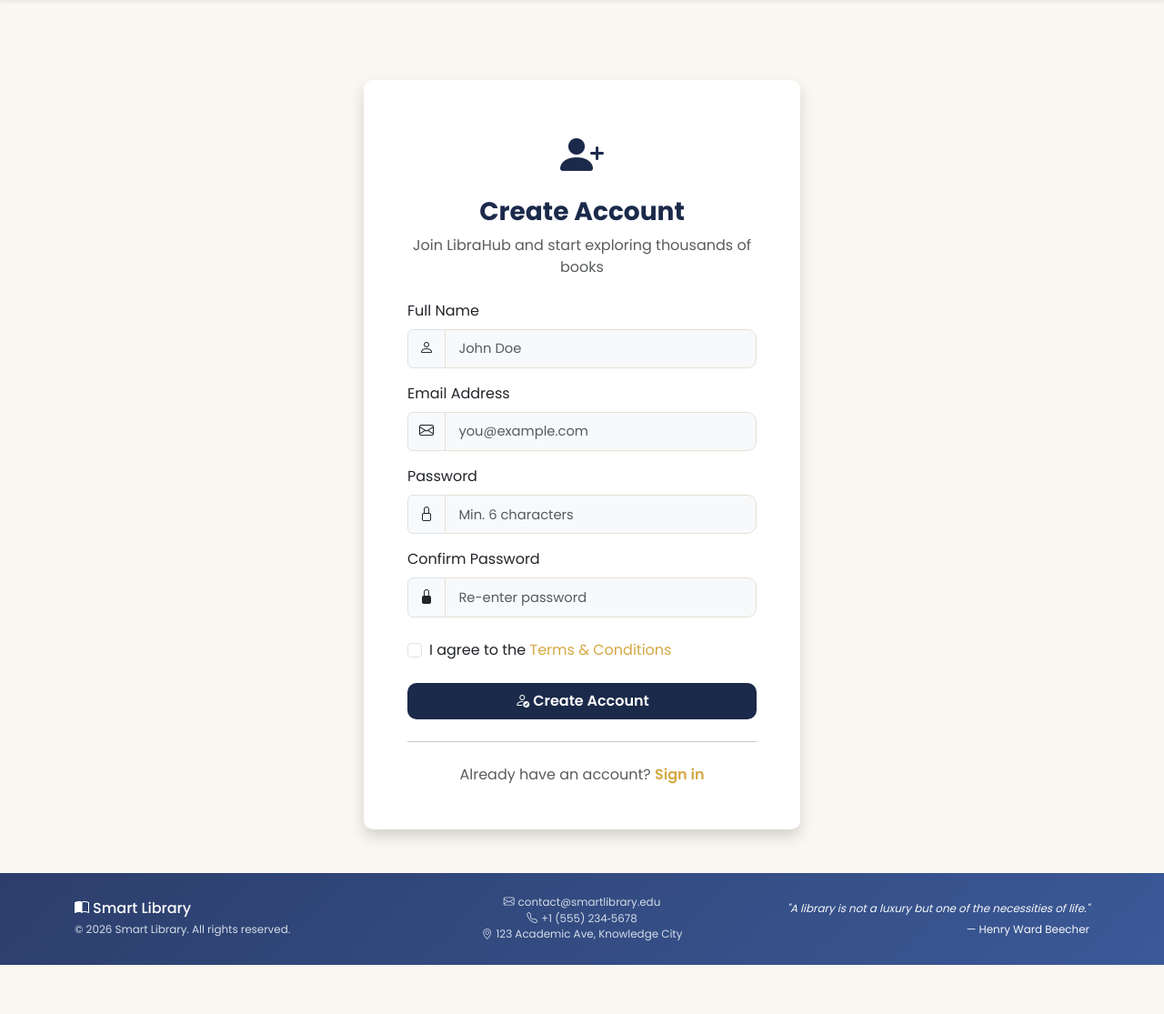
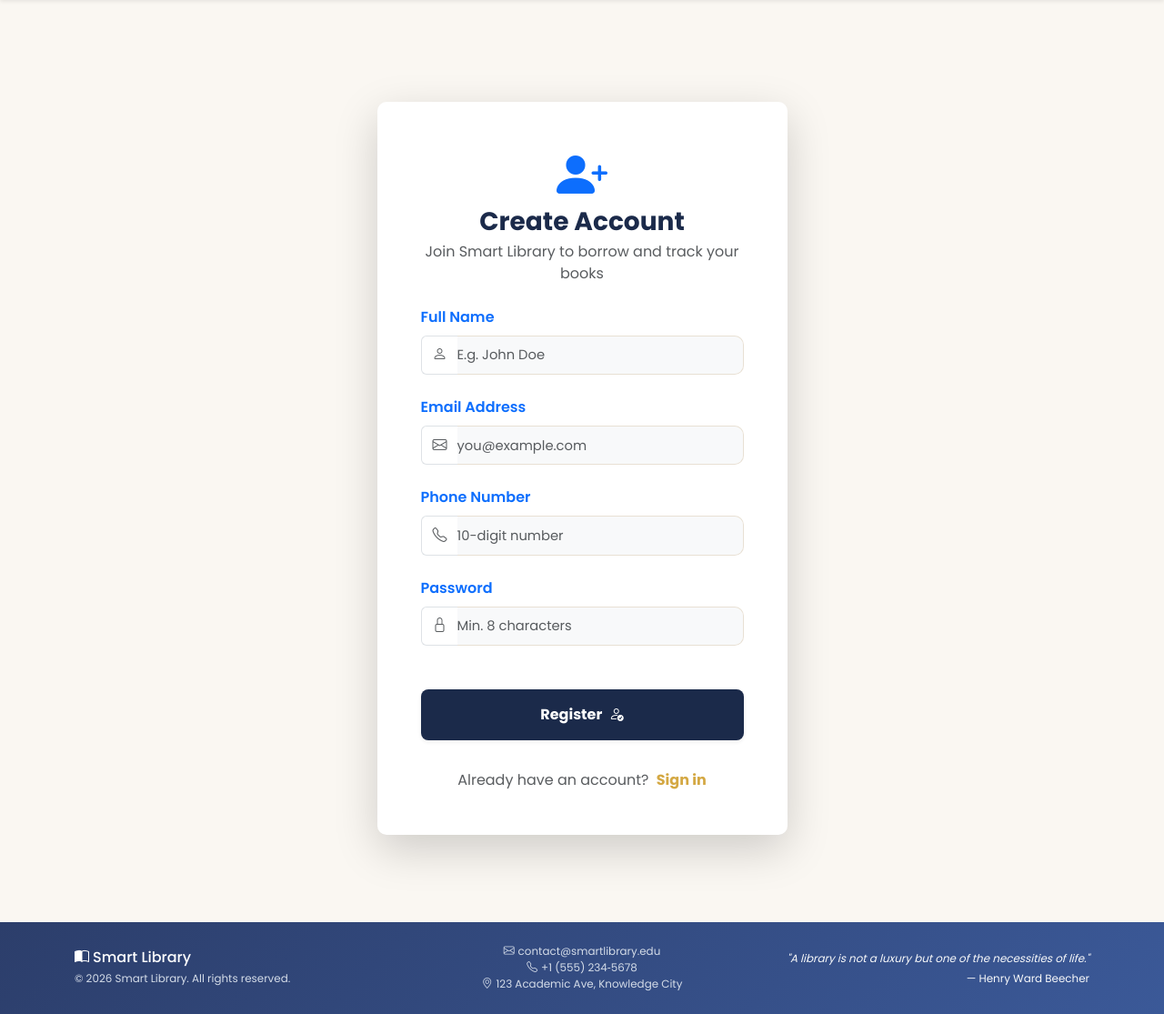
Before and after one commit to AdityaKarippadathUdai/Full-Stack-Project, a Flask app: page /register in a window 1280 px wide. Shown: the part 70-1185 px from the top of the page at 91% size. Before the commit the page ends 1131 px from the top, so only its background shows below. Run offline with Flask 3, Linux system fonts and the light colour scheme.

Commit message:
Registeration for users feature added with verification of form with js

```diff
--- a/static/js/script.js
+++ b/static/js/script.js
@@ -62,9 +62,9 @@ $(function () {
     var $name    = $('#regName');
     var $email   = $('#regEmail');
     var $pass    = $('#regPassword');
-    var $confirm = $('#regConfirm');
+    var $phone   = $('#regPhone');
 
-    [$name, $email, $pass, $confirm].forEach(function ($f) { clearError($f); });
+    [$name, $email, $pass, $phone].forEach(function ($f) { clearError($f); });
 
     if (!$name.val().trim()) {
       showError($name, 'Full name is required.');
@@ -79,23 +79,59 @@ $(function () {
       valid = false;
     }
 
+    if (!$phone.val().trim()) {
+      showError($phone, 'Phone number is required.');
+      valid = false;
+    } else if (!/^\d{10}$/.test($phone.val().replace(/\D/g, ''))) {
+      showError($phone, 'Please enter a valid 10-digit phone number.');
+      valid = false;
+    }
+
     if (!$pass.val()) {
       showError($pass, 'Password is required.');
       valid = false;
-    } else if ($pass.val().length < 6) {
-      showError($pass, 'Password must be at least 6 characters.');
-      valid = false;
-    }
-
-    if (!$confirm.val()) {
-      showError($confirm, 'Please confirm your password.');
-      valid = false;
-    } else if ($confirm.val() !== $pass.val()) {
-      showError($confirm, 'Passwords do not match.');
+    } else if ($pass.val().length < 8) {
+      showError($pass, 'Password must be at least 8 characters.');
       valid = false;
     }
 
     if (!valid) e.preventDefault();
+  });
+
+  /* ---------- Password Strength Indicator ---------- */
+  $('#regPassword').on('input', function() {
+    var val = $(this).val();
+    var $container = $('#pwStrengthContainer');
+    var $bar = $('#pwStrengthBar');
+    var $text = $('#pwStrengthText');
+
+    if (val.length === 0) {
+      $container.hide();
+      $text.hide();
+      return;
+    }
+
+    $container.show();
+    $text.show();
+
+    var strength = 0;
+    if (val.length >= 8) strength += 25;
+    if (val.length >= 12) strength += 25;
+    if (/[A-Z]/.test(val)) strength += 25;
+    if (/[0-9]/.test(val) || /[^A-Za-z0-9]/.test(val)) strength += 25;
+
+    $bar.css('width', strength + '%');
+
+    if (strength <= 25) {
+      $bar.removeClass('bg-warning bg-success').addClass('bg-danger');
+      $text.text('Weak password').removeClass('text-warning text-success').addClass('text-danger');
+    } else if (strength <= 50) {
+      $bar.removeClass('bg-danger bg-success').addClass('bg-warning');
+      $text.text('Medium password').removeClass('text-danger text-success').addClass('text-warning');
+    } else {
+      $bar.removeClass('bg-danger bg-warning').addClass('bg-success');
+      $text.text('Strong password').removeClass('text-danger text-warning').addClass('text-success');
+    }
   });
 
   /* ---------- Add Book Form (Admin) ---------- */
--- a/templates/register.html
+++ b/templates/register.html
@@ -1,83 +1,86 @@
 {% extends "base.html" %}
 {% set active_page = 'register' %}
 
-{% block title %}Register — LibraHub{% endblock %}
+{% block title %}Register — Smart Library{% endblock %}
 
 {% block content %}
-<div class="container">
-  <div class="card form-card shadow">
+<div class="row justify-content-center align-items-center mt-4 mb-5">
+  <div class="col-12 col-md-8 col-lg-5">
 
+    <div class="card form-card shadow-lg border-0 animate__animated animate__fadeInUp">
       <div class="card-body p-4 p-md-5">
+
         <div class="text-center mb-4">
-        <i class="bi bi-person-plus-fill" style="font-size:3rem;color:var(--primary)"></i>
-        <h3 class="mt-2" style="font-weight:700;color:var(--primary)">Create Account</h3>
-        <p class="text-muted">Join LibraHub and start exploring thousands of books</p>
+          <i class="bi bi-person-plus-fill display-4 text-primary mb-3"></i>
+          <h3 class="fw-bold mb-1" style="color:var(--primary)">Create Account</h3>
+          <p class="text-muted">Join Smart Library to borrow and track your books</p>
         </div>
 
+        <!-- Start Form -->
         <form id="registerForm" method="POST" action="{{ url_for('register') }}" novalidate>
+
           <!-- Full Name -->
-        <div class="mb-3">
-          <label for="regName" class="form-label">Full Name</label>
+          <div class="mb-4 position-relative">
+            <label for="regName" class="form-label fw-semibold text-primary">Full Name</label>
             <div class="input-group">
-            <span class="input-group-text"><i class="bi bi-person"></i></span>
-            <input type="text" class="form-control" id="regName" name="name"
-                   placeholder="John Doe" required>
+              <span class="input-group-text bg-white border-end-0 text-muted"><i class="bi bi-person"></i></span>
+              <input type="text" class="form-control border-start-0 ps-0" id="regName" name="name" placeholder="E.g. John Doe" required>
             </div>
-          <div class="invalid-feedback"></div>
+            <div class="invalid-feedback position-absolute w-100 mt-1"></div>
           </div>
 
           <!-- Email -->
-        <div class="mb-3">
-          <label for="regEmail" class="form-label">Email Address</label>
+          <div class="mb-4 position-relative mt-2">
+            <label for="regEmail" class="form-label fw-semibold text-primary">Email Address</label>
             <div class="input-group">
-            <span class="input-group-text"><i class="bi bi-envelope"></i></span>
-            <input type="email" class="form-control" id="regEmail" name="email"
-                   placeholder="you@example.com" required>
+              <span class="input-group-text bg-white border-end-0 text-muted"><i class="bi bi-envelope"></i></span>
+              <input type="email" class="form-control border-start-0 ps-0" id="regEmail" name="email" placeholder="you@example.com" required>
             </div>
-          <div class="invalid-feedback"></div>
+            <div class="invalid-feedback position-absolute w-100 mt-1"></div>
+          </div>
+
+          <!-- Phone Number -->
+          <div class="mb-4 position-relative mt-2">
+            <label for="regPhone" class="form-label fw-semibold text-primary">Phone Number</label>
+            <div class="input-group">
+              <span class="input-group-text bg-white border-end-0 text-muted"><i class="bi bi-telephone"></i></span>
+              <input type="tel" class="form-control border-start-0 ps-0" id="regPhone" name="phone" placeholder="10-digit number" required>
+            </div>
+            <div class="invalid-feedback position-absolute w-100 mt-1"></div>
           </div>
 
           <!-- Password -->
-        <div class="mb-3">
-          <label for="regPassword" class="form-label">Password</label>
+          <div class="mb-4 position-relative mt-2">
+            <label for="regPassword" class="form-label fw-semibold text-primary">Password</label>
             <div class="input-group">
-            <span class="input-group-text"><i class="bi bi-lock"></i></span>
-            <input type="password" class="form-control" id="regPassword" name="password"
-                   placeholder="Min. 6 characters" required>
+              <span class="input-group-text bg-white border-end-0 text-muted"><i class="bi bi-lock"></i></span>
+              <input type="password" class="form-control border-start-0 ps-0" id="regPassword" name="password" placeholder="Min. 8 characters" required>
             </div>
-          <div class="invalid-feedback"></div>
+            <!-- Password Strength Indicator -->
+            <div class="progress mt-2" style="height: 6px; display: none;" id="pwStrengthContainer">
+              <div id="pwStrengthBar" class="progress-bar" role="progressbar" style="width: 0%;" aria-valuenow="0" aria-valuemin="0" aria-valuemax="100"></div>
+            </div>
+            <small id="pwStrengthText" class="text-muted mt-1 d-block" style="display: none;"></small>
+
+            <div class="invalid-feedback position-absolute w-100 mt-1" style="bottom: -22px;"></div>
           </div>
 
-        <!-- Confirm Password -->
-        <div class="mb-4">
-          <label for="regConfirm" class="form-label">Confirm Password</label>
-          <div class="input-group">
-            <span class="input-group-text"><i class="bi bi-lock-fill"></i></span>
-            <input type="password" class="form-control" id="regConfirm" name="confirm_password"
-                   placeholder="Re-enter password" required>
-          </div>
-          <div class="invalid-feedback"></div>
-        </div>
+          <!-- Submit Button -->
+          <button type="submit" class="btn btn-primary-custom w-100 py-3 mt-4 mb-3 fw-bold rounded-3 shadow-sm">
+            Register <i class="bi bi-person-check ms-1"></i>
+          </button>
 
-        <!-- Terms -->
-        <div class="form-check mb-4">
-          <input class="form-check-input" type="checkbox" id="agreeTerms" name="agree" required>
-          <label class="form-check-label" for="agreeTerms">
-            I agree to the <a href="#" class="text-accent" style="text-decoration:none">Terms &amp; Conditions</a>
-          </label>
-        </div>
-
-        <button type="submit" class="btn btn-primary-custom w-100 py-2">
-          <i class="bi bi-person-check me-1"></i>Create Account
-        </button>
         </form>
 
-      <hr class="my-4">
-      <p class="text-center text-muted mb-0">
-        Already have an account? <a href="{{ url_for('login') }}" class="text-accent fw-semibold" style="text-decoration:none">Sign in</a>
+        <div class="text-center mt-3">
+          <p class="text-muted mb-0">Already have an account?
+            <a href="{{ url_for('login') }}" class="text-accent fw-bold text-decoration-none ms-1">Sign in</a>
           </p>
         </div>
 
       </div>
     </div>
+
+  </div>
+</div>
 {% endblock %}
```
Lines whose indentation alone changed are shown as unchanged.
